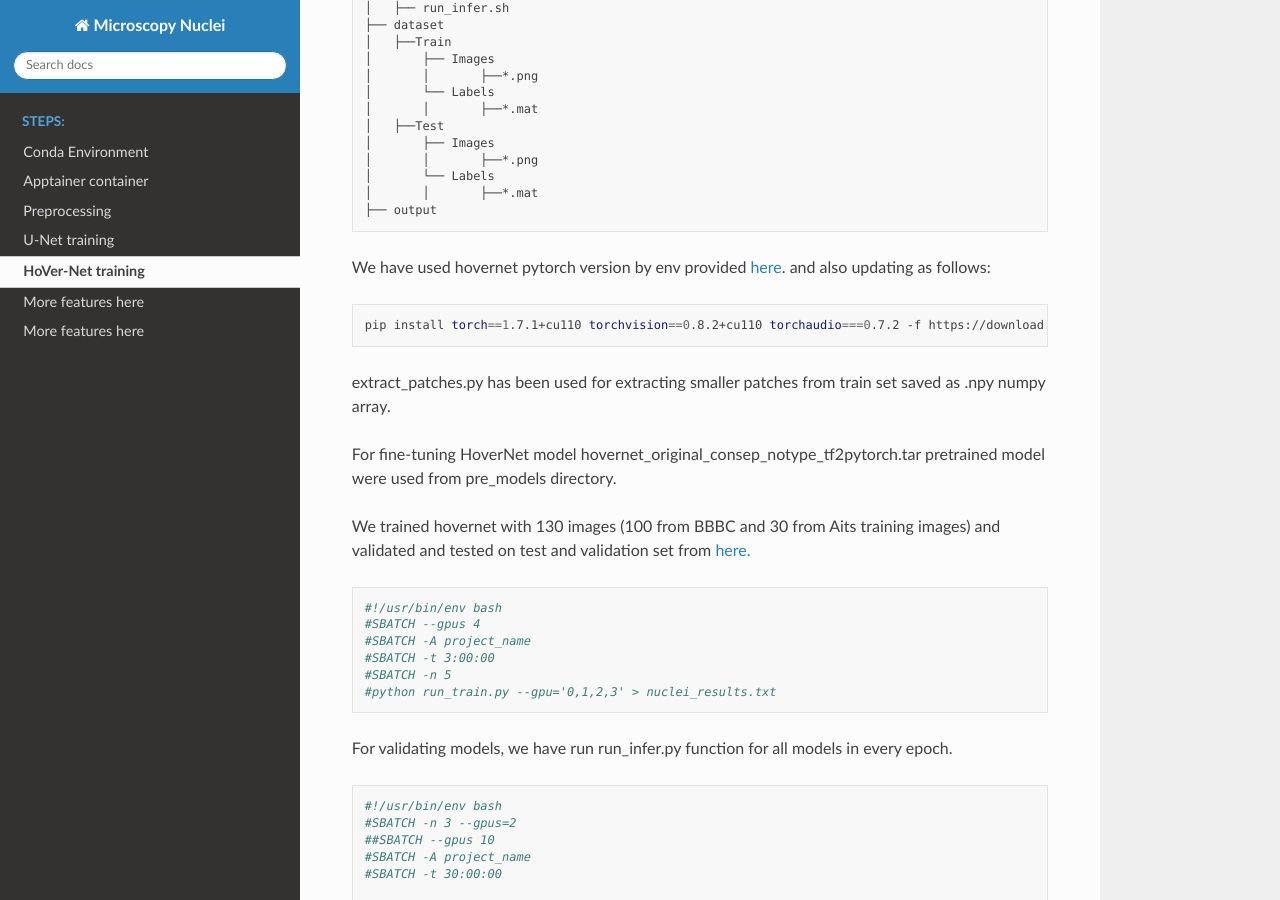
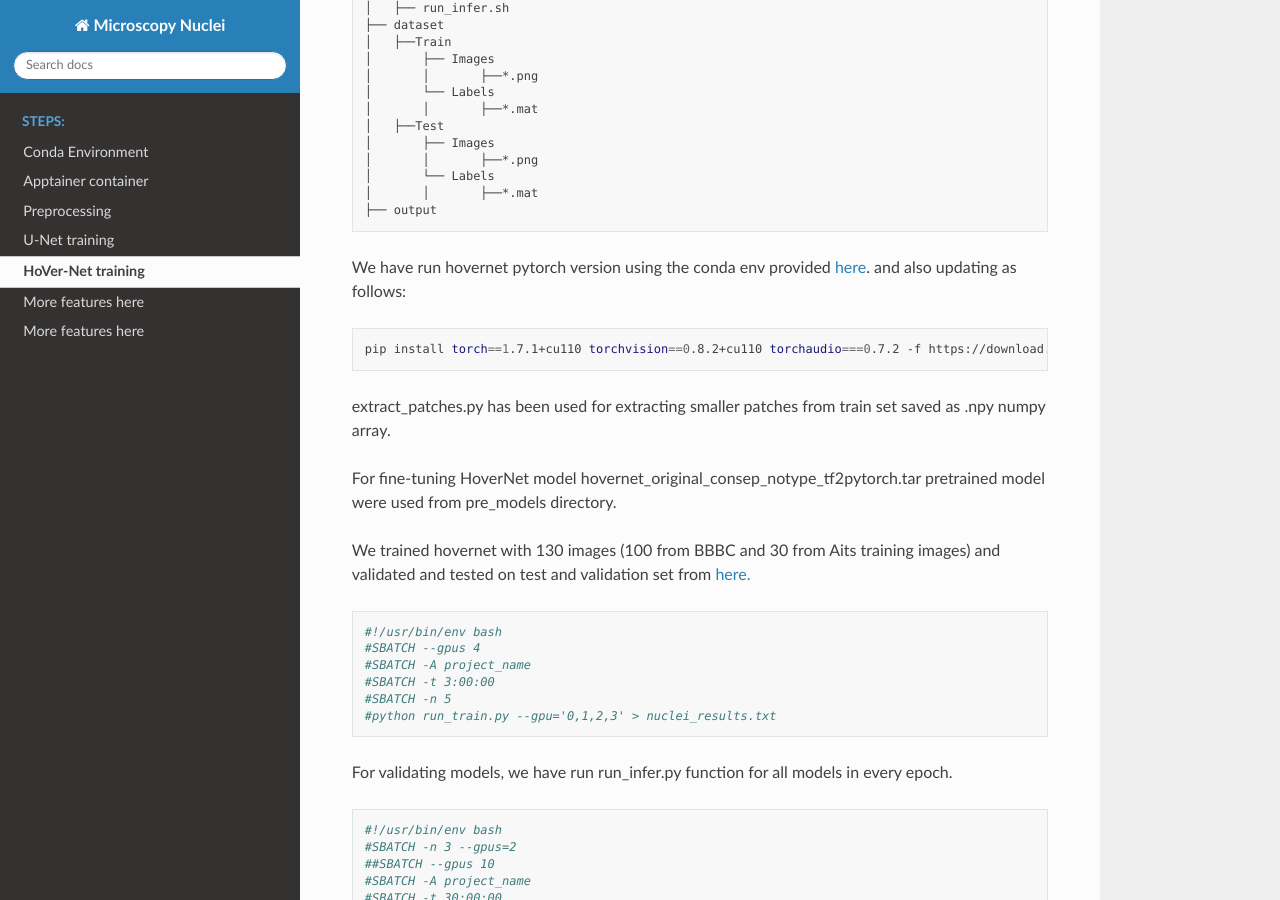
Before and after one commit to SalmaKazemiRashed/Cell_Microscopy_project, a Sphinx documentation site: the page built from doc/Train_HoVerNet.md, in a window 1280 px wide and 900 px high, scrolled down 1137 px. Built offline with Sphinx 7.4.7 and the Read the Docs theme 3.1.0, drawn with Linux system fonts in a browser that asks for light colours.

Commit message:
update documentation

````diff
--- a/doc/Train_HoVerNet.md
+++ b/doc/Train_HoVerNet.md
@@ -44,7 +44,7 @@ HoverNet/
 ├── output
 ```
 
-We have used hovernet pytorch version by env provided [here](https://github.com/vqdang/hover_net.git).
+We have run hovernet pytorch version using the conda env provided [here](https://github.com/vqdang/hover_net.git).
 and also updating as follows:
 
 ```bash
````
